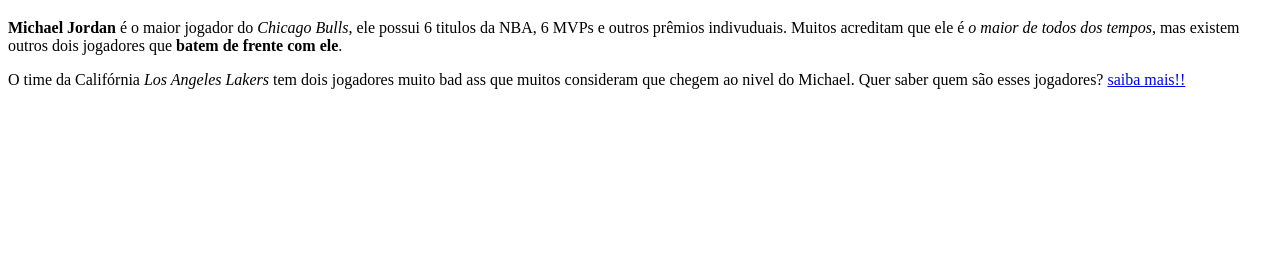
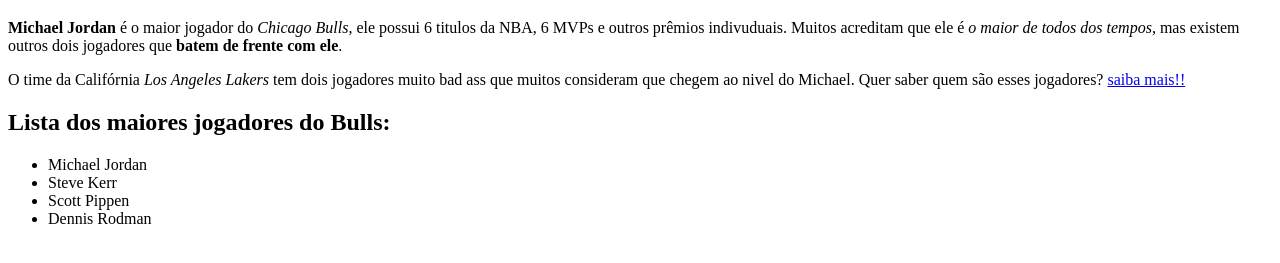
Before and after one commit to itsjoaaaao/pratica_html, a plain HTML site: page pratica.html in a window 1280 px wide. Shown: the part 61-324 px from the top of the page. Drawn offline with Linux system fonts and the light colour scheme.

Commit message:
Update pratica.html

```diff
--- a/pratica.html
+++ b/pratica.html
@@ -1,5 +1,5 @@
 <!--
-    pratica usando o strong, em, p(paragrafo ) e "a" - link
+    pratica usando anatomania do html, strong, em, p(paragrafo ) e "a" - link
 -->
 <!DOCTYPE html>
 <html>
@@ -16,6 +16,18 @@
         <p>
             O time da Califórnia <em>Los Angeles Lakers </em>tem dois jogadores muito bad ass que muitos consideram que chegem ao nivel do Michael. Quer saber quem são esses jogadores? <a href="www.google.com">saiba mais!!</a>
         </p>
+
+        <!--
+            comando li para fazer uma lista
+        -->
+        <h2>Lista dos maiores jogadores do Bulls:</h2>
+        <ul>
+            <li>Michael Jordan</li>
+            <li>Steve Kerr</li>
+            <li>Scott Pippen</li>
+            <li>Dennis Rodman</li>
+        </ul>
+
     </body>
 
 </html>
```
